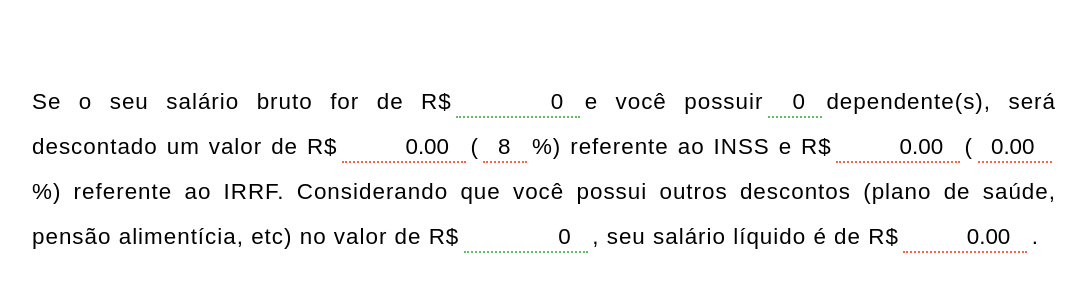
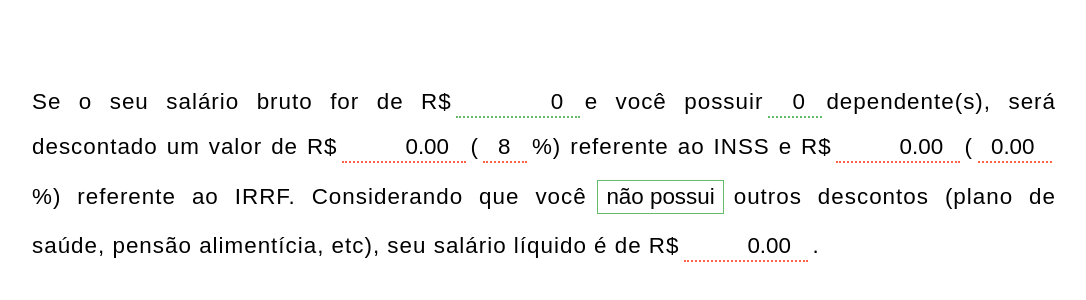
Before and after one commit to carloshximenes/salary-calculator, a React app: page / in a window 1280 px wide. Shown: the part 70-370 px from the top of the page, without its empty margins (96-1182 px from the left). Built offline with nearby package versions, Linux system fonts and the light colour scheme.

Commit message:
Adição de opção para informar se possui ou não descontos adicionais no salario

```diff
--- a/src/components/InputText/InputText.js
+++ b/src/components/InputText/InputText.js
@@ -14,7 +14,7 @@ function InputText(props) {
         ':focus': { outline: 'none' }
     };
 
-    return (<><input readOnly={props.editable} value={props.value} onChange={props.changed} style={style} type='number' /></>);
+    return (<><input readOnly={props.editable} value={props.value} onChange={props.changed} style={style} type='number'/></>);
 }
 
 export default Radium(InputText);
--- /dev/null
+++ b/src/components/SelectOptions/Option/Option.js
@@ -0,0 +1,7 @@
+import React from 'react';
+
+export default function Option(props) {
+    return(<>
+    <option value={props.value}>{props.children}</option>
+    </>);
+}
--- /dev/null
+++ b/src/components/SelectOptions/SelectOptions.js
@@ -0,0 +1,25 @@
+import React from 'react';
+import Option from './Option/Option'
+
+export default function SelectOptions(props) {
+    const style = {
+        border: '1px solid #66bb6a',
+        borderRadius: '0',
+        backgroundColor: 'white',
+        minWidth: '80px',
+        height: '1.5em',
+        fontSize: '1.4rem',
+        textAlign: 'right',
+        padding: '0 0.5rem',
+        margin: '10px',
+        ':focus': { outline: 'none' }
+    }
+
+
+    return (<>
+        <select style={style} onChange={props.changed}>
+            <Option value="false">não possui</Option>
+            <Option value="true">possui</Option>
+        </select>
+    </>);
+}
--- a/src/containers/App.css
+++ b/src/containers/App.css
@@ -24,3 +24,7 @@
 .App p input {
   border: 0;
 }
+
+.App select {
+  -webkit-appearance: none;
+}
--- a/src/containers/App.js
+++ b/src/containers/App.js
@@ -2,6 +2,7 @@ import React, { useState, useEffect } from 'react';
 import './App.css';
 import InputText from '../components/InputText/InputText';
 import Radium from 'radium';
+import SelectOptions from '../components/SelectOptions/SelectOptions';
 
 const listaIRRF = [
   { salMin: 4664.69, tax: 0.2750, deducao: 869.36 },
@@ -24,6 +25,7 @@ function App() {
   const [valorIRRF, setValorIRRF] = useState({ value: 0, tax: 0 });
   const [outrosDescontos, setOutrosDescontos] = useState(0);
   const [salarioLiquido, setSalarioLiquido] = useState(0);
+  const [possuiOutrosDescontos, setPossuiOutrosDescontos] = useState("false");
 
   const style = {
     display: 'relative',
@@ -58,7 +60,9 @@ function App() {
     let salarioLiquidoFinal = salarioBruto - calculoINSS - calculoIRRF - outrosDescontos;
     setSalarioLiquido((salarioLiquidoFinal).toFixed(2));
 
-  }, [salarioBruto, dependentes, outrosDescontos]);
+    if (possuiOutrosDescontos === "false") setOutrosDescontos(0);
+
+  }, [salarioBruto, dependentes, outrosDescontos, possuiOutrosDescontos]);
 
   return (
     <div className="App" style={style}>
@@ -72,8 +76,15 @@ function App() {
         referente ao INSS e R$
         <InputText editable='readonly' value={valorIRRF.value} />
         (<InputText width='70px' editable='readonly' value={valorIRRF.tax} />%)
-        referente ao IRRF. Considerando que você possui outros descontos (plano de saúde, pensão alimentícia, etc) no valor de R$
-        <InputText value={outrosDescontos} changed={(event) => setOutrosDescontos(event.target.value)} />, seu salário líquido é de R$
+        referente ao IRRF. Considerando que você
+        <SelectOptions changed={(event) => setPossuiOutrosDescontos(event.target.value)} />
+         outros descontos (plano de saúde, pensão alimentícia, etc)
+        {(possuiOutrosDescontos === "true") ?
+          <> no valor de R$
+        <InputText value={outrosDescontos} changed={(event) => setOutrosDescontos(event.target.value)} />
+          </> : null
+        }
+        , seu salário líquido é de R$
         <InputText editable='readonly' value={salarioLiquido} />
         .</p>
     </div>
```
